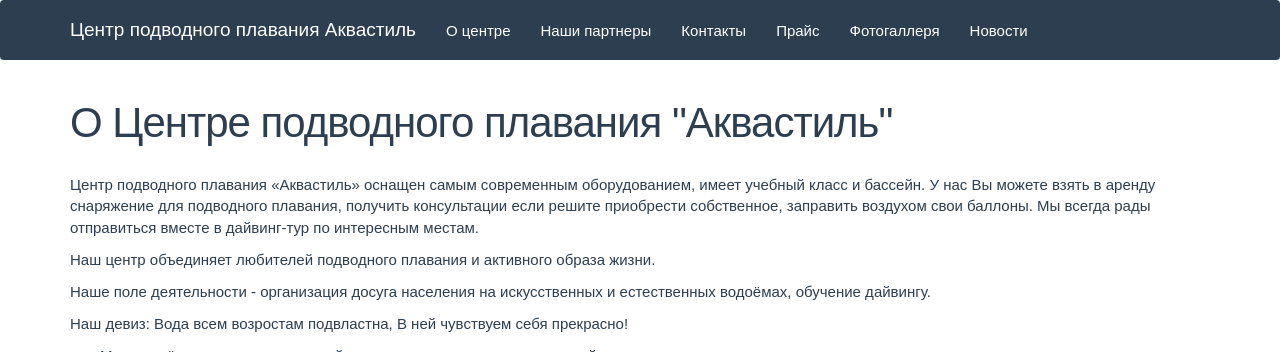
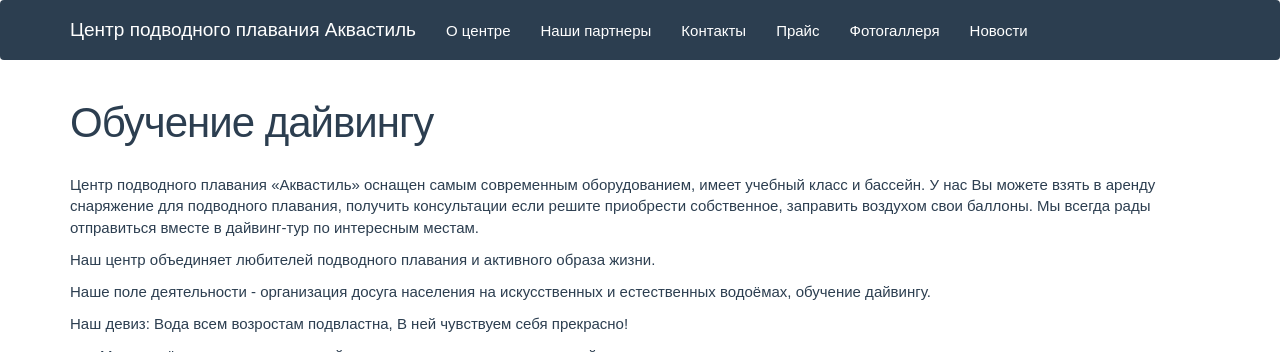
Before and after one commit to aquastyle74/aquastyle74.github.io, a Jekyll site: the page built from about.md, in a window 1280 px wide and 900 px high, cut to the strip 0-352 px from the top of the window. Built offline with Jekyll 4.4.1, drawn with Linux system fonts in a browser that asks for light colours; a file with an impossible date is left out; some of the changed lines change nothing that is shown.

Commit message:
Мета данные

```diff
--- a/about.md
+++ b/about.md
@@ -1,8 +1,11 @@
 ---
 layout: page
-title: 'О Центре подводного плавания "Аквастиль"'
+title: Обучение дайвингу
+published: true
+description: "Центр подводного плавания «Аквастиль» оснащен самым современным оборудованием, имеет учебный класс и бассейн."
+keywords: "дайвинг, аквастиль, Челябинск, обучение, daiving"
+---
 
----
 
 Центр подводного плавания «Аквастиль» оснащен самым современным оборудованием, имеет  учебный класс и бассейн. У нас Вы можете взять в аренду снаряжение для подводного плавания, получить консультации если решите приобрести собственное, заправить воздухом свои баллоны. Мы всегда рады отправиться вместе в дайвинг-тур по интересным местам.
 
```
